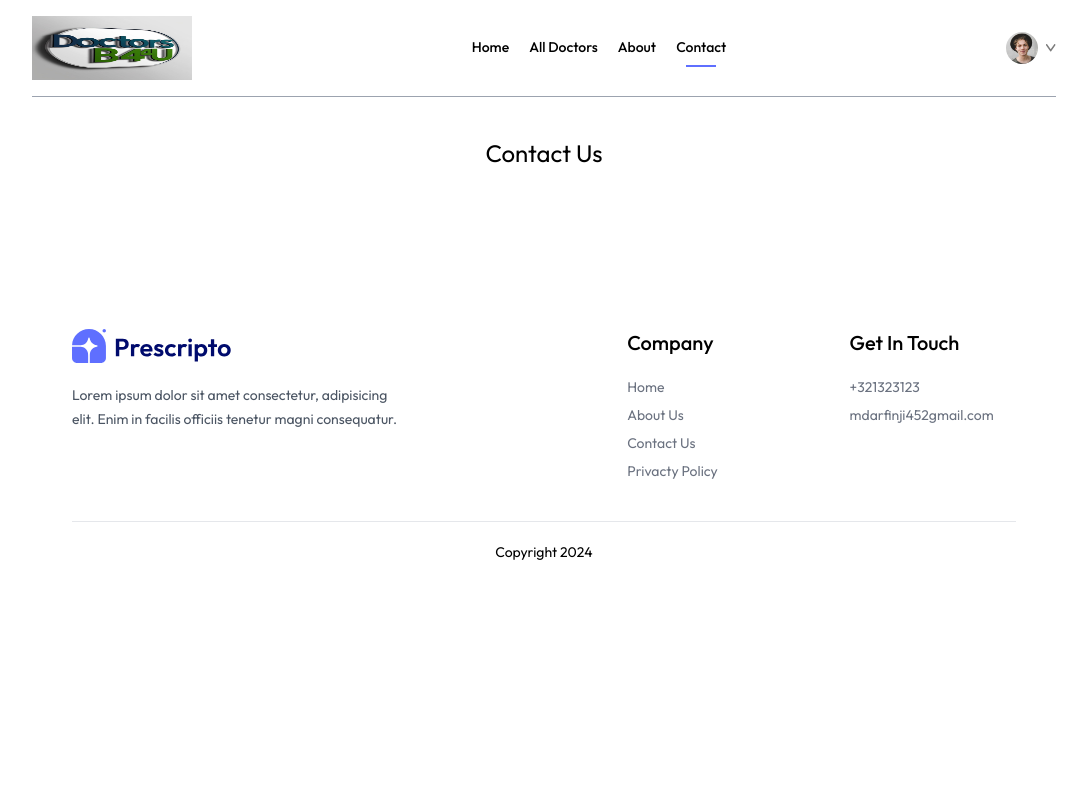
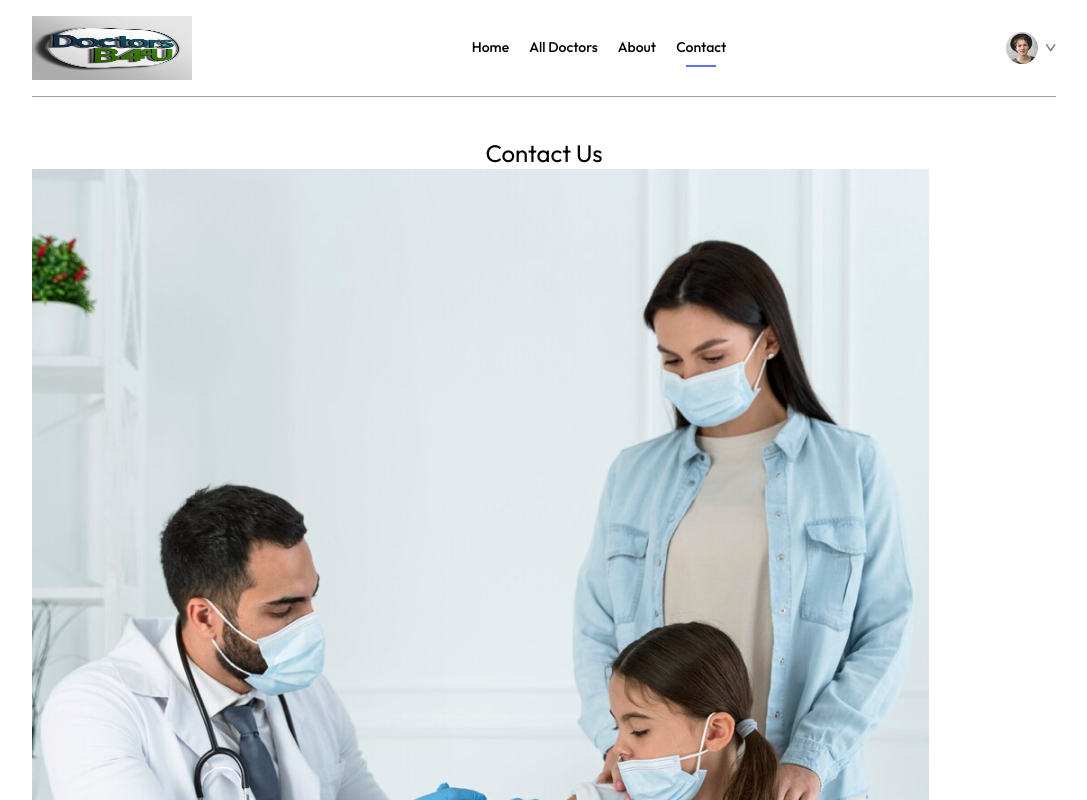
Before and after one commit to MgMorshed123/Doctor-4-U-Client, a React (Vite) app: page /contact in a window 1280 px wide. Shown: the top 800 px of the page, without its empty margins (96-1183 px from the left). Built offline with nearby package versions, Linux system fonts and the light colour scheme.

Commit message:
creating contact us page

```diff
--- a/src/pages/Contact.jsx
+++ b/src/pages/Contact.jsx
@@ -1,4 +1,5 @@
 import React from "react";
+import { assets } from "../assets/assets_frontend/assets";
 
 const Contact = () => {
   return (
@@ -8,6 +9,10 @@ const Contact = () => {
           Contact <span>Us </span>
         </p>
       </div>
+
+      <div>
+        <img src={assets.contact_image} alt="" srcset="" />
+      </div>
     </div>
   );
 };
```
